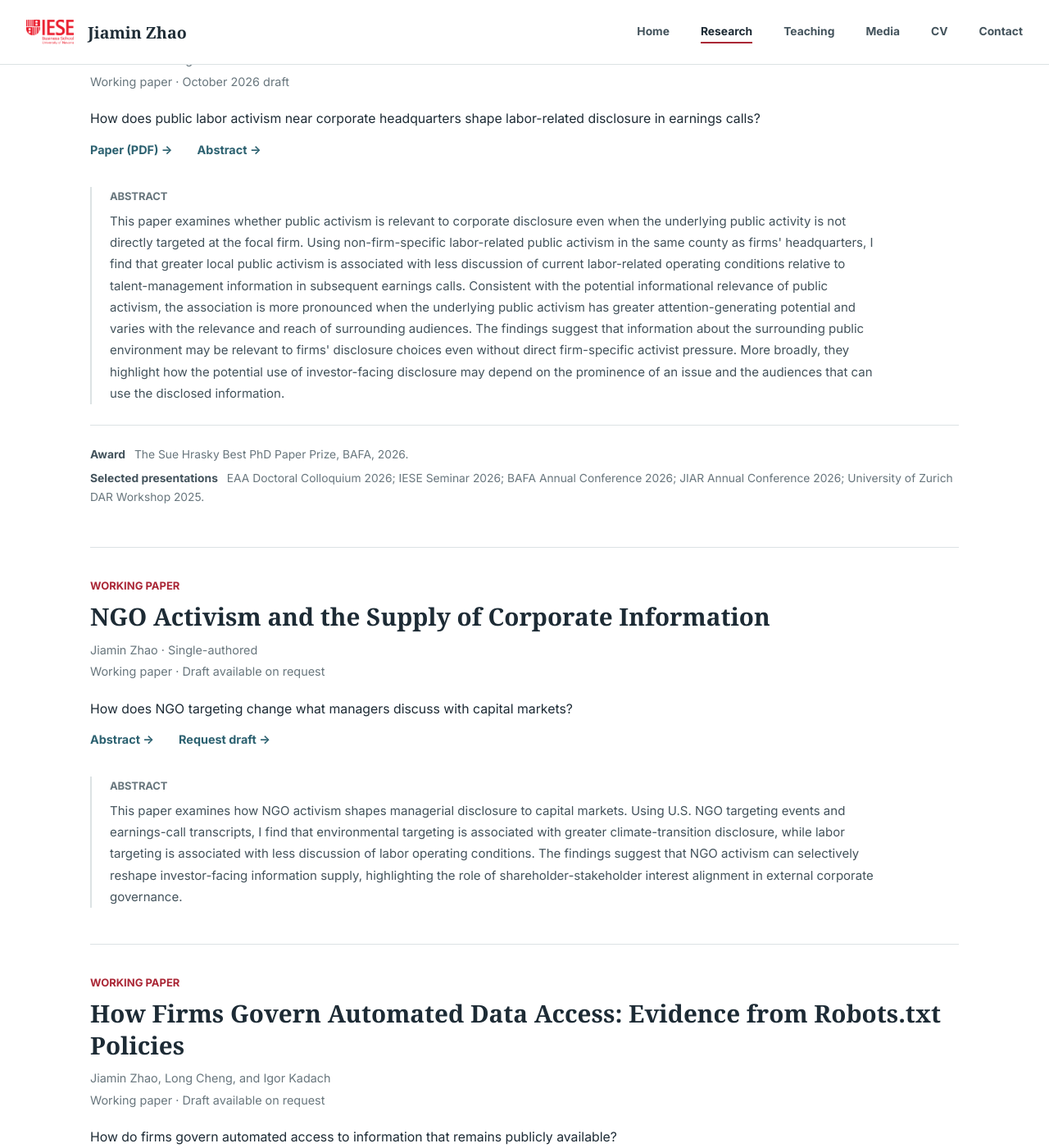
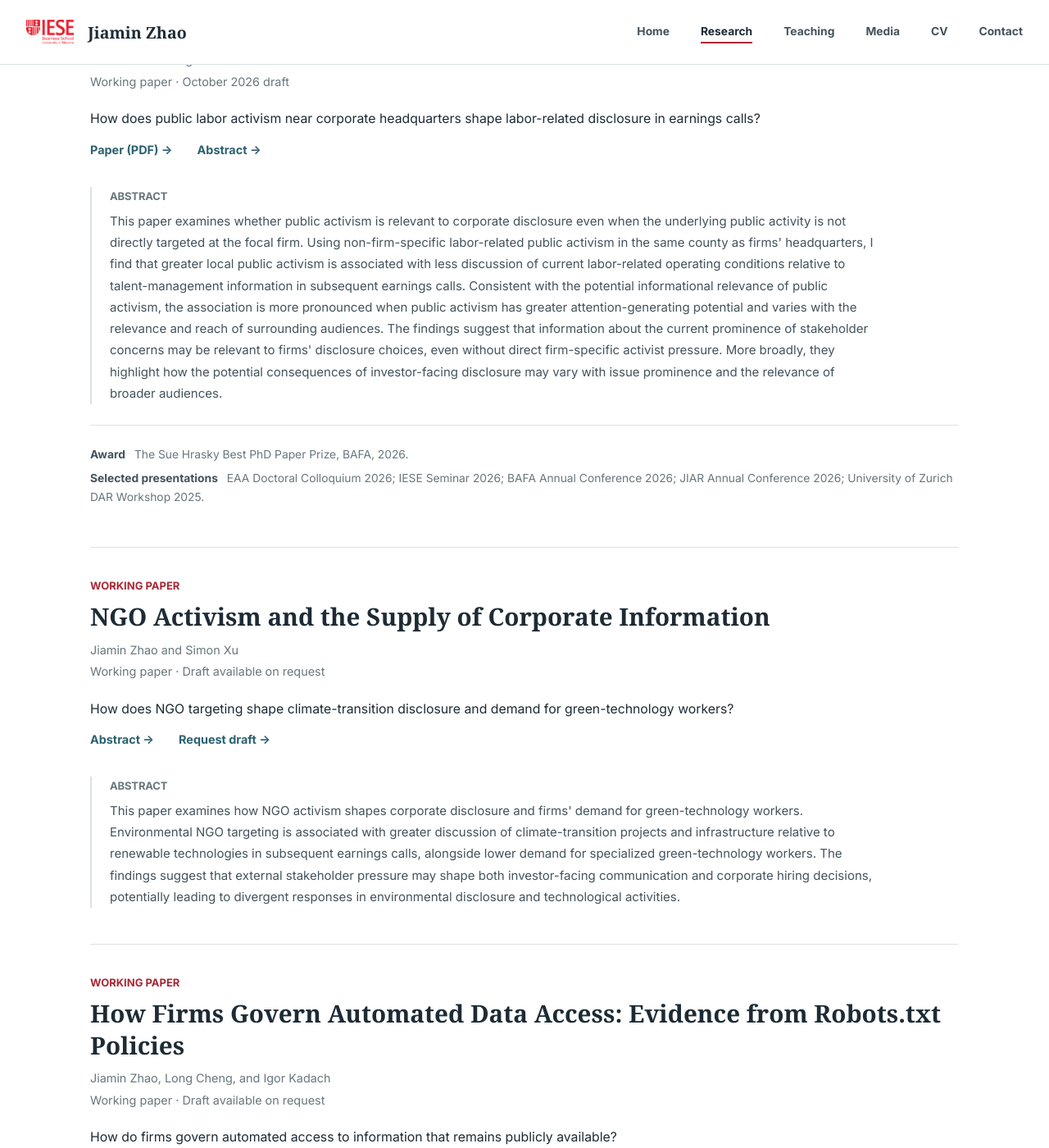
Before and after one commit to zhao-jiamin/zhao-jiamin.github.io, an MkDocs documentation site: the page built from docs/research.md, in a window 1280 px wide and 1400 px high, scrolled down 495 px. Shown: the whole window at 82% size. Built offline with MkDocs 1.6.1 and Material for MkDocs 9.7.7, drawn with Linux system fonts in a browser that asks for light colours; some of the changed text lies outside the part shown.

Commit message:
Update website for November CV and revised JMP

```diff
--- a/docs/research.md
+++ b/docs/research.md
@@ -26,7 +26,7 @@ description: Working papers by Jiamin Zhao on corporate disclosure, stakeholder
     </div>
     <div class="paper-abstract" id="job-market-abstract">
       <h4>Abstract</h4>
-      <p>This paper examines whether public activism is relevant to corporate disclosure even when the underlying public activity is not directly targeted at the focal firm. Using non-firm-specific labor-related public activism in the same county as firms' headquarters, I find that greater local public activism is associated with less discussion of current labor-related operating conditions relative to talent-management information in subsequent earnings calls. Consistent with the potential informational relevance of public activism, the association is more pronounced when the underlying public activism has greater attention-generating potential and varies with the relevance and reach of surrounding audiences. The findings suggest that information about the surrounding public environment may be relevant to firms' disclosure choices even without direct firm-specific activist pressure. More broadly, they highlight how the potential use of investor-facing disclosure may depend on the prominence of an issue and the audiences that can use the disclosed information.</p>
+      <p>This paper examines whether public activism is relevant to corporate disclosure even when the underlying public activity is not directly targeted at the focal firm. Using non-firm-specific labor-related public activism in the same county as firms' headquarters, I find that greater local public activism is associated with less discussion of current labor-related operating conditions relative to talent-management information in subsequent earnings calls. Consistent with the potential informational relevance of public activism, the association is more pronounced when public activism has greater attention-generating potential and varies with the relevance and reach of surrounding audiences. The findings suggest that information about the current prominence of stakeholder concerns may be relevant to firms' disclosure choices, even without direct firm-specific activist pressure. More broadly, they highlight how the potential consequences of investor-facing disclosure may vary with issue prominence and the relevance of broader audiences.</p>
     </div>
     <div class="paper-context">
       <p><strong>Award</strong> The Sue Hrasky Best PhD Paper Prize, BAFA, 2026.</p>
@@ -37,16 +37,16 @@ description: Working papers by Jiamin Zhao on corporate disclosure, stakeholder
   <article class="research-paper" id="ngo-activism">
     <p class="paper-kicker">Working paper</p>
     <h3>NGO Activism and the Supply of Corporate Information</h3>
-    <p class="paper-authors">Jiamin Zhao <span aria-hidden="true">&middot;</span> Single-authored</p>
+    <p class="paper-authors">Jiamin Zhao and Simon Xu</p>
     <p class="paper-status">Working paper <span aria-hidden="true">&middot;</span> Draft available on request</p>
-    <p class="paper-question">How does NGO targeting change what managers discuss with capital markets?</p>
+    <p class="paper-question">How does NGO targeting shape climate-transition disclosure and demand for green-technology workers?</p>
     <div class="paper-links">
       <a href="#ngo-abstract">Abstract <span aria-hidden="true">&rarr;</span></a>
       <a href="mailto:JZhao@iese.edu?subject=NGO%20activism%20paper%20draft%20request">Request draft <span aria-hidden="true">&rarr;</span></a>
     </div>
     <div class="paper-abstract" id="ngo-abstract">
       <h4>Abstract</h4>
-      <p>This paper examines how NGO activism shapes managerial disclosure to capital markets. Using U.S. NGO targeting events and earnings-call transcripts, I find that environmental targeting is associated with greater climate-transition disclosure, while labor targeting is associated with less discussion of labor operating conditions. The findings suggest that NGO activism can selectively reshape investor-facing information supply, highlighting the role of shareholder-stakeholder interest alignment in external corporate governance.</p>
+      <p>This paper examines how NGO activism shapes corporate disclosure and firms' demand for green-technology workers. Environmental NGO targeting is associated with greater discussion of climate-transition projects and infrastructure relative to renewable technologies in subsequent earnings calls, alongside lower demand for specialized green-technology workers. The findings suggest that external stakeholder pressure may shape both investor-facing communication and corporate hiring decisions, potentially leading to divergent responses in environmental disclosure and technological activities.</p>
     </div>
   </article>
 
@@ -64,7 +64,20 @@ description: Working papers by Jiamin Zhao on corporate disclosure, stakeholder
       <h4>Abstract</h4>
       <p>This paper constructs a novel historical measure of corporate digital information-access policies using archived web-access directives for U.S.-listed firms over the 2001-2024 period. We document substantial and persistent heterogeneity in how firms govern automated access to publicly available information, including whether restrictions apply broadly or selectively to named agents. We validate the measure using externally documented changes in web-access rules and characterize the long-run evolution of firms' machine-access policies. The evidence identifies automated access as a distinct dimension of corporate information policy: public availability does not imply unrestricted machine access, and firms actively govern both margins.</p>
     </div>
-    <div class="paper-context"><p><strong>Presentation</strong> REAP Workshop (scheduled).</p></div>
+    <div class="paper-context"><p><strong>Presentation</strong> REAP Workshop.</p></div>
+  </article>
+</section>
+
+<section class="academic-section" aria-labelledby="work-in-progress">
+  <h2 id="work-in-progress">Work in Progress</h2>
+  <article class="research-paper" id="data-licensing">
+    <h3>From Open Access to Data Licensing: Legal Protection and the Monetization of Corporate Information</h3>
+    <p class="paper-authors">Jiamin Zhao and Long Cheng</p>
+    <p class="paper-question">How do legal protection and data value shape firms' choices between open access and data licensing?</p>
+    <div class="paper-abstract">
+      <h4>Abstract</h4>
+      <p>This project examines how legal protection shapes firms' ability to capture the economic value of publicly available information. While corporate data may be valuable to third-party information intermediaries, firms' ability to monetize such data depends partly on their capacity to restrict unauthorized collection and reuse. The study investigates how legal protection and data value jointly influence firms' choices among open access, contractual restrictions, and commercial data licensing. It further explores whether these governance mechanisms affect firms' incentives to produce and disseminate information.</p>
+    </div>
   </article>
 </section>
 
```
Also changed, not shown: docs/index.md (+2 -2 lines), 2 other files.
